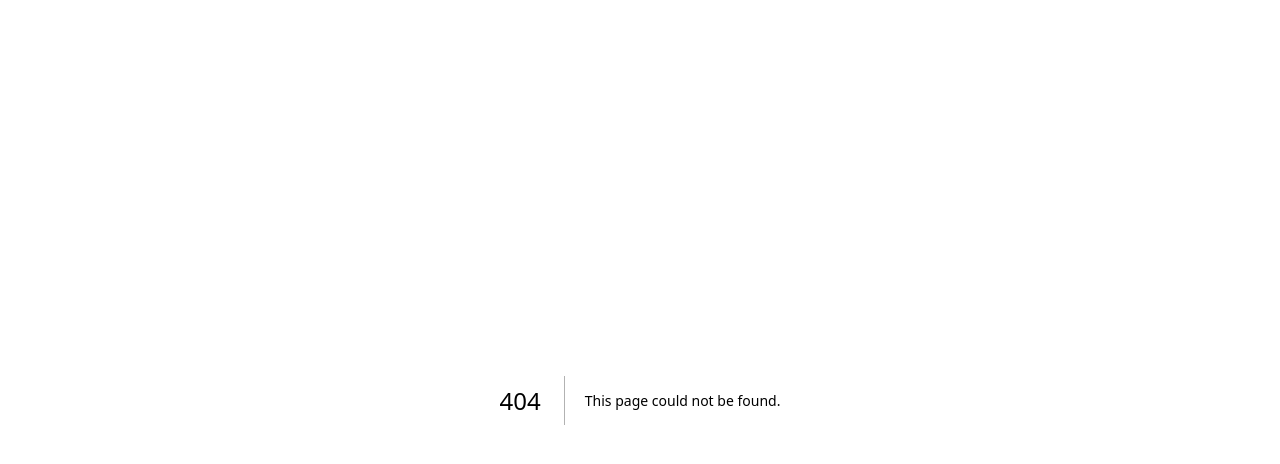
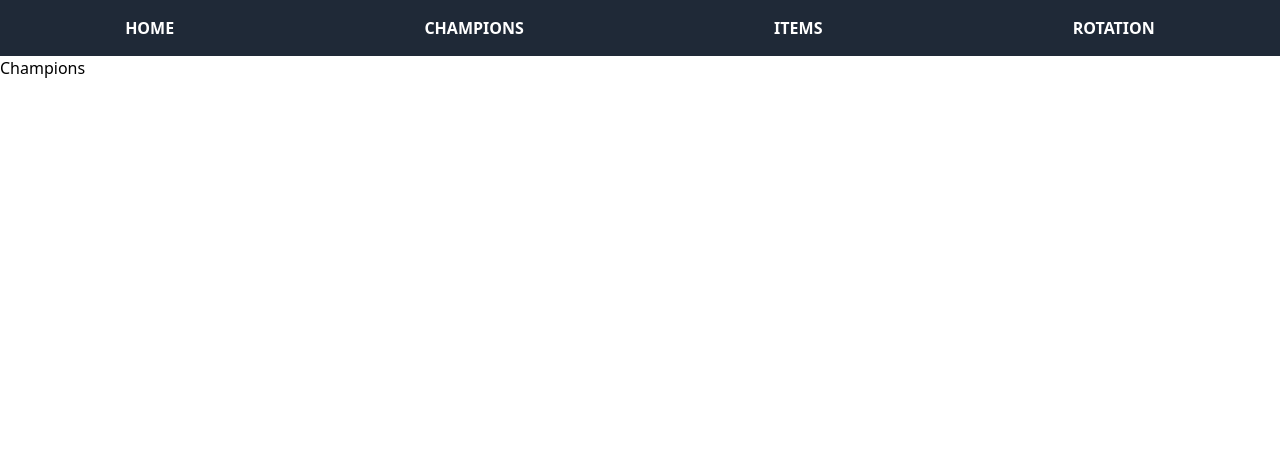
Before and after one commit to ParkGana/sparta-project-league-of-legends, a Next.js app: page /champions in a window 1280 px wide. Before the commit this address had no page. Shown: the top 464 px of the page. Built offline with nearby package versions, Linux system fonts and the light colour scheme.

Commit message:
feat : 라우팅 구현

```diff
--- /dev/null
+++ b/src/app/champions/[id]/page.tsx
@@ -0,0 +1,3 @@
+export default function Champion() {
+    return <div>Champion</div>;
+}
--- /dev/null
+++ b/src/app/champions/page.tsx
@@ -0,0 +1,3 @@
+export default function Champions() {
+    return <div>Champions</div>;
+}
--- /dev/null
+++ b/src/app/items/page.tsx
@@ -0,0 +1,3 @@
+export default function Items() {
+    return <div>Items</div>;
+}
--- a/src/app/layout.tsx
+++ b/src/app/layout.tsx
@@ -1,5 +1,6 @@
 import type { Metadata } from 'next';
 import './globals.css';
+import Link from 'next/link';
 
 export const metadata: Metadata = {
     title: 'Create Next App',
@@ -13,7 +14,23 @@ export default function RootLayout({
 }>) {
     return (
         <html lang="en">
-            <body>{children}</body>
+            <body>
+                <header className="flex justify-around bg-[#1f2937] py-4">
+                    <Link href="/" className="text-white font-bold">
+                        HOME
+                    </Link>
+                    <Link href="/champions" className="text-white font-bold">
+                        CHAMPIONS
+                    </Link>
+                    <Link href="/items" className="text-white font-bold">
+                        ITEMS
+                    </Link>
+                    <Link href="/rotation" className="text-white font-bold">
+                        ROTATION
+                    </Link>
+                </header>
+                {children}
+            </body>
         </html>
     );
 }
--- /dev/null
+++ b/src/app/rotation/page.tsx
@@ -0,0 +1,3 @@
+export default function Rotation() {
+    return <div>Rotation</div>;
+}
```
